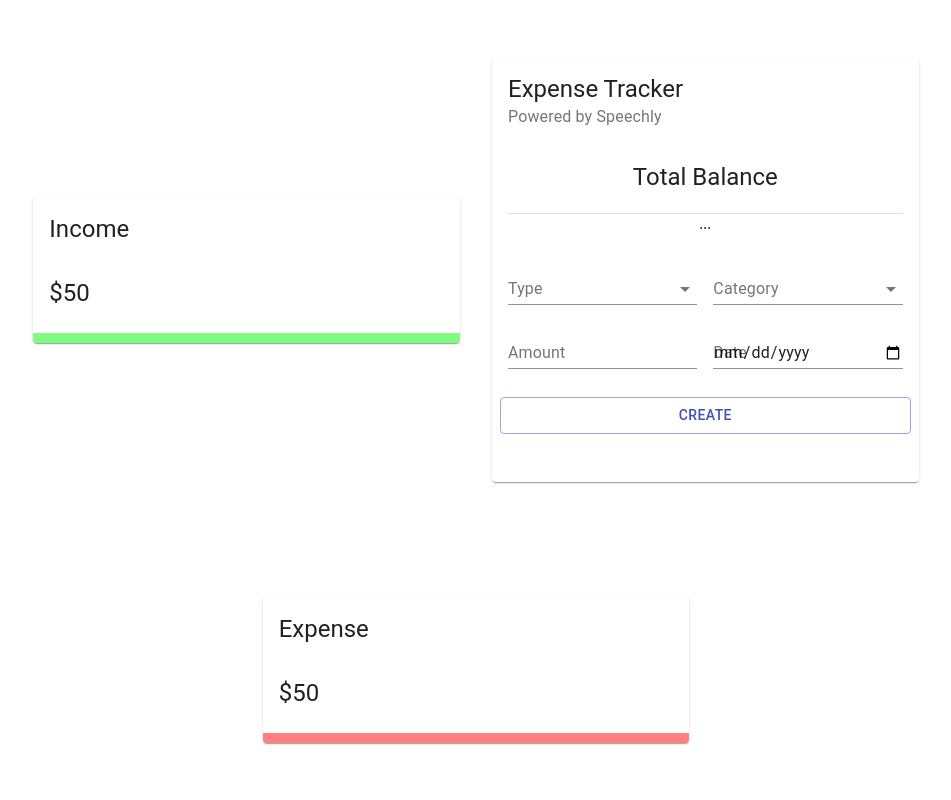
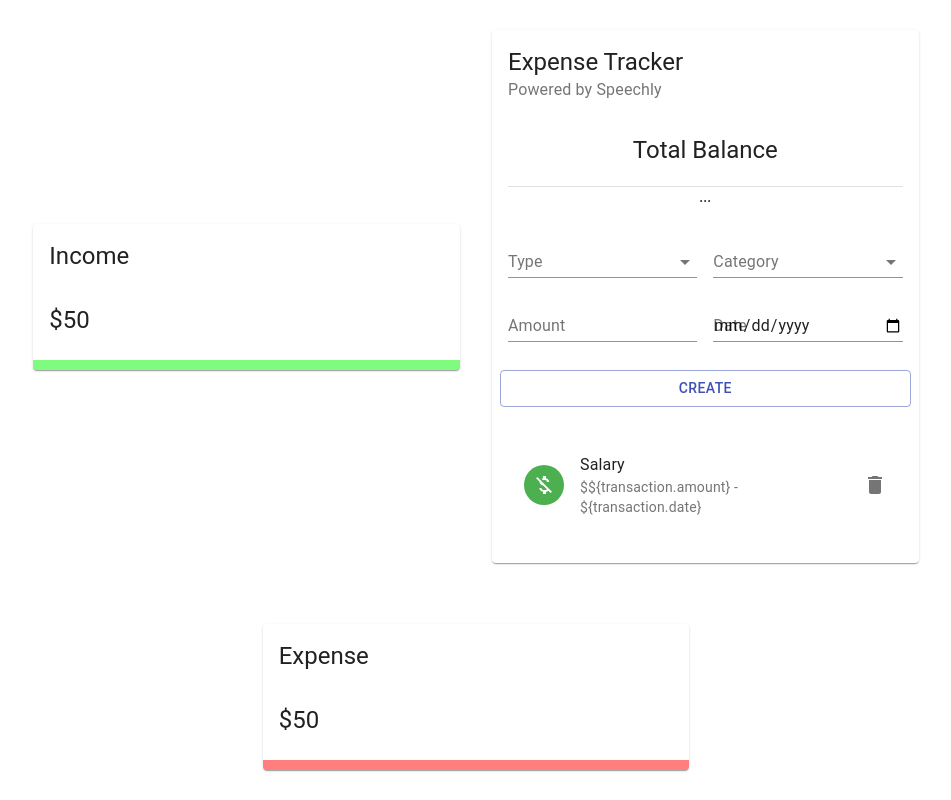
Before and after one commit to dipan010/expense-tracker-voice, a React (Create React App) app: page / in a window 1280 px wide. Shown: the whole page, without its empty margins (164-1115 px from the left). Built offline with nearby package versions, Linux system fonts and the light colour scheme.

Commit message:
imported List

```diff
--- a/src/components/Main/Main.jsx
+++ b/src/components/Main/Main.jsx
@@ -3,6 +3,7 @@ import { Card, CardHeader, CardContent, Typography, Grid, Divider } from '@mater
 
 import useStyles  from './styles'
 import Form from './Form/Form'
+import List from './List/List'
 
 const Main = () => {
     const classes = useStyles()
@@ -22,7 +23,7 @@ const Main = () => {
             <CardContent className={classes.CardContent}>
                     <Grid container spacing={2}>
                         <Grid item xs={12}>
-                            {/* <List> */}
+                            <List />
                         </Grid>
                     </Grid>
             </CardContent>
```
